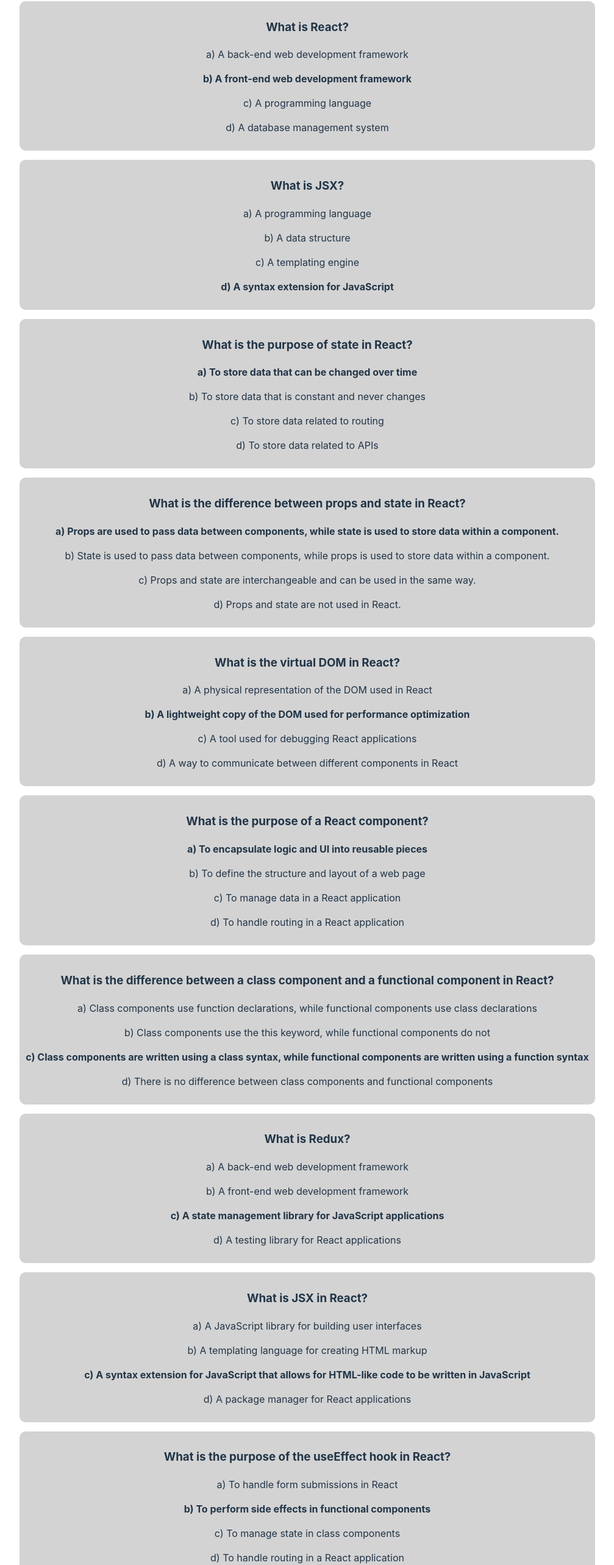
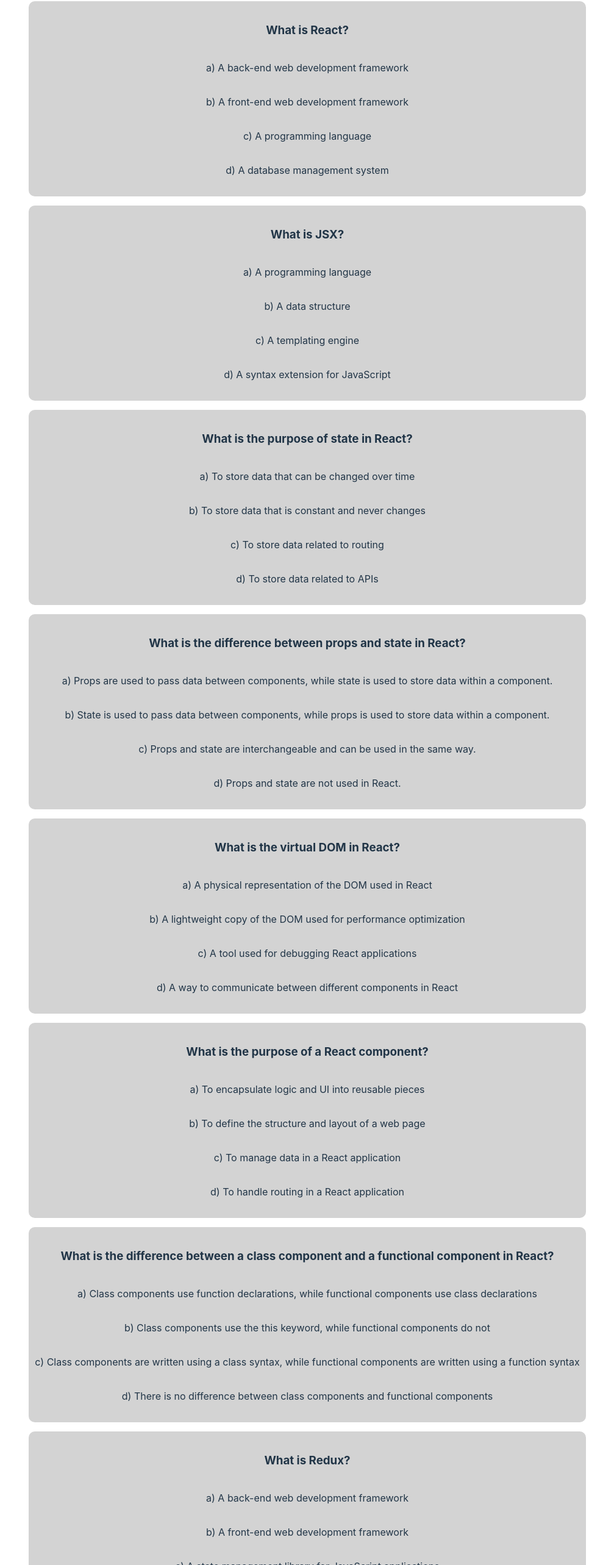
Before and after one commit to mz0121coder/sorcerers-of-code, a React (Vite) app in the folder Flashcards/: page /React in a window 1280 px wide. Shown: the part 155-2721 px from the top of the page at 61% size, without its empty margins (136-1143 px from the left). Built offline with nearby package versions, Linux system fonts and the light colour scheme.

Commit message:
MVP done
Used React card flip and refactored questions

```diff
--- a/Flashcards/src/topics/CSS.jsx
+++ b/Flashcards/src/topics/CSS.jsx
@@ -81,9 +81,7 @@
 					{!flippedCards[4] && (
 						<>
 							<p id='q5a'>a) font-family</p>
-							<p id='q5b'>
-								<b>b) font-style</b>
-							</p>
+							<p id='q5b'>b) font-style</p>
 							<p id='q5c'>c) font-color</p>
 							<p id='q5d'>d) font-size</p>
 						</>
@@ -100,9 +98,7 @@
 					<h3>What is the default value of the position property in CSS?</h3>
 					<p>a) static</p>
 					<p>b) absolute</p>
-					<p>
-						<b>c) relative</b>
-					</p>
+					<p>c) relative</p>
 					<p>d) fixed</p>
 				</div>
 				<div className='card back' onClick={() => handleCardClick(5)}>
@@ -130,9 +126,7 @@
 				<div className='card front' onClick={() => handleCardClick(7)}>
 					<h3>Which CSS property is used to make text bold?</h3>
 					<p>a) font-style</p>
-					<p>
-						<b>b) font-weight</b>
-					</p>
+					<p>b) font-weight</p>
 					<p>c) text-style</p>
 					<p>d) text-weight</p>
 				</div>
@@ -161,9 +155,7 @@
 					<h3>Which CSS property is used to set the height of an element?</h3>
 					<p>a) width</p>
 					<p>b) size</p>
-					<p>
-						<b>c) height</b>
-					</p>
+					<p>c) height</p>
 					<p>d) length</p>
 				</div>
 				<div className='card back' onClick={() => handleCardClick(9)}>
--- a/Flashcards/src/topics/JS.jsx
+++ b/Flashcards/src/topics/JS.jsx
@@ -20,9 +20,7 @@
 					onClick={() => handleCardClick(0)}>
 					<h3>What does the keyword this refer to in JavaScript?</h3>
 					<p>a) The global object</p>
-					<p>
-						<b>b) The object that called the function</b>
-					</p>
+					<p>b) The object that called the function</p>
 					<p>c) The function itself</p>
 					<p>d) The object where the function is defined</p>
 				</div>
@@ -44,9 +42,7 @@
 					</h3>
 					<>
 						<p id='q2a'>a) Array</p>
-						<p id='q2b'>
-							<b>b) Object</b>
-						</p>
+						<p id='q2b'>b) Object</p>
 						<p id='q2c'>c) ArrayObject</p>
 						<p id='q2d'>d) undefined</p>
 					</>
@@ -74,10 +70,8 @@
 							a) let is block-scoped, while var is function-scoped.
 						</p>
 						<p id='q3b'>
-							<b>
-								b) let is block-scoped, while var is function-scoped and can be
-								redeclared.
-							</b>
+							b) let is block-scoped, while var is function-scoped and can be
+							redeclared.
 						</p>
 						<p id='q3c'>
 							c) let is function-scoped, while var is block-scoped.
@@ -132,9 +126,7 @@
 							b) A function that takes in a callback function as an argument
 						</p>
 						<p id='q4c'>
-							<b>
-								c) A function that has access to variables in its outer scope
-							</b>
+							c) A function that has access to variables in its outer scope
 						</p>
 						<p id='q4d'>
 							d) A function that is not bound to an object and has no this
@@ -174,7 +166,7 @@
 							b) == compares value and type while === compares only value
 						</p>
 						<p id='q5c'>
-							<b>c) == compares only value while === compares value and type</b>
+							c) == compares only value while === compares value and type
 						</p>
 						<p id='q5d'>d) There is no difference between the two</p>
 					</div>
@@ -200,9 +192,7 @@
 							<p>a) 0 1 2 3 4 5</p>
 							<p>b) 0 1 2 3 4 5 6</p>
 							<p>c) 1 2 3 4 5 6</p>
-							<p>
-								<b>d) 1 2 3 4 5</b>
-							</p>
+							<p>d) 1 2 3 4 5</p>
 						</>
 					)}
 				</div>
@@ -232,11 +222,9 @@
 						<code>null</code>?
 					</h3>
 					<p>
-						<b>
-							a) <code>undefined</code> means a variable has been declared but
-							has not yet been assigned a value, while <code>null</code> is an
-							assignment value representing no value or no object.
-						</b>
+						a) <code>undefined</code> means a variable has been declared but has
+						not yet been assigned a value, while <code>null</code> is an
+						assignment value representing no value or no object.
 					</p>
 					<p>
 						b) <code>undefined</code> is an assignment value representing no
@@ -283,9 +271,7 @@
 					<p>a) TypeError: Cannot read property foo of undefined</p>
 					<p>b) TypeError: foo is not a function</p>
 					<p>c) undefined</p>
-					<p>
-						<b>d) ReferenceError: foo is not defined</b>
-					</p>
+					<p>d) ReferenceError: foo is not defined</p>
 				</div>
 				<div
 					className='card back'
@@ -360,9 +346,7 @@
 						console.log(z);
 					</code>
 					<p>a) The sum of x and y is 11.</p>
-					<p>
-						<b>b) The sum of x and y is 56.</b>
-					</p>
+					<p>b) The sum of x and y is 56.</p>
 					<p>c) The sum of x and y is undefined.</p>
 					<p>d) SyntaxError: Invalid template string expression</p>
 				</div>
--- a/Flashcards/src/topics/React.jsx
+++ b/Flashcards/src/topics/React.jsx
@@ -1,5 +1,6 @@
 import { useState } from 'react';
 import './topics.css';
+import ReactCardFlip from 'react-card-flip';
 
 export default function ReactQuestions() {
 	const [flippedCards, setFlippedCards] = useState([]);
@@ -13,88 +14,51 @@
 		<>
 			<h1>React Quiz</h1>
 			{/* Question 1 */}
-			<div
-				className='card'
-				style={{ backgroundColor: 'lightgrey' }}
-				onClick={() => handleCardClick(0)}>
+			<ReactCardFlip isFlipped={flippedCards[0]} flipDirection='horizontal'>
+				<div className='card front' onClick={() => handleCardClick(0)}>
 					<h3>What is React?</h3>
-				{!flippedCards[0] && (
-					<>
-						{' '}
-						<p id='q1a'>a) A back-end web development framework</p>
-						<p id='q1b'>
-							<b>b) A front-end web development framework</b>
-						</p>
-						<p id='q1c'>c) A programming language</p>
-						<p id='q1d'>d) A database management system</p>
-					</>
-				)}
-				{flippedCards[0] && (
-					<div>
+					<p>a) A back-end web development framework</p>
+					<p>b) A front-end web development framework</p>
+					<p>c) A programming language</p>
+					<p>d) A database management system</p>
+				</div>
+				<div className='card back' onClick={() => handleCardClick(0)}>
 					<p>Answer: b) A front-end web development framework</p>
 				</div>
-				)}
+			</ReactCardFlip>
+			{/* Question 2 */}
+			<ReactCardFlip isFlipped={flippedCards[1]} flipDirection='horizontal'>
+				<div className='card front' onClick={() => handleCardClick(1)}>
+					<h3>What is JSX?</h3>
+					<p>a) A programming language</p>
+					<p>b) A data structure</p>
+					<p>c) A templating engine</p>
+					<p>d) A syntax extension for JavaScript</p>
 				</div>
-			{/* Question 2 */}
-			<div
-				className='card'
-				style={{ backgroundColor: 'lightgrey' }}
-				onClick={() => handleCardClick(1)}>
-				<h3>What is JSX?</h3>
-				{!flippedCards[1] && (
-					<>
-						{' '}
-						<p id='q2a'>a) A programming language</p>
-						<p id='q2b'>b) A data structure</p>
-						<p id='q2c'>c) A templating engine</p>
-						<p id='q2d'>
-							<b>d) A syntax extension for JavaScript</b>
-						</p>
-					</>
-				)}
-				{flippedCards[1] && (
-					<div>
+				<div className='card back' onClick={() => handleCardClick(1)}>
 					<p>Answer: d) A syntax extension for JavaScript</p>
 				</div>
-				)}
+			</ReactCardFlip>
+			{/* Question 3 */}
+			<ReactCardFlip isFlipped={flippedCards[2]} flipDirection='horizontal'>
+				<div className='card front' onClick={() => handleCardClick(2)}>
+					<h3>What is the purpose of state in React?</h3>
+					<p>a) To store data that can be changed over time</p>
+					<p>b) To store data that is constant and never changes</p>
+					<p>c) To store data related to routing</p>
+					<p>d) To store data related to APIs</p>
 				</div>
-			{/* Question 3 */}
-			<div
-				className='card'
-				style={{ backgroundColor: 'lightgrey' }}
-				onClick={() => handleCardClick(2)}>
-				<h3>What is the purpose of state in React?</h3>
-				{!flippedCards[2] && (
-					<>
-						{' '}
-						<p id='q3a'>
-							<b>a) To store data that can be changed over time</b>
-						</p>
-						<p id='q3b'>b) To store data that is constant and never changes</p>
-						<p id='q3c'>c) To store data related to routing</p>
-						<p id='q3d'>d) To store data related to APIs</p>
-					</>
-				)}
-				{flippedCards[2] && (
-					<div>
+				<div className='card back' onClick={() => handleCardClick(2)}>
 					<p>Answer: a) To store data that can be changed over time</p>
 				</div>
-				)}
-			</div>
+			</ReactCardFlip>
 			{/* Question 4 */}
-			<div
-				className='card'
-				style={{ backgroundColor: 'lightgrey' }}
-				onClick={() => handleCardClick(3)}>
+			<ReactCardFlip isFlipped={flippedCards[3]} flipDirection='horizontal'>
+				<div className='card front' onClick={() => handleCardClick(3)}>
 					<h3>What is the difference between props and state in React?</h3>
-				{!flippedCards[3] && (
-					<>
-						{' '}
 					<p id='q4a'>
-							<b>
-								a) Props are used to pass data between components, while state
-								is used to store data within a component.
-							</b>
+						a) Props are used to pass data between components, while state is
+						used to store data within a component.
 					</p>
 					<p id='q4b'>
 						b) State is used to pass data between components, while props is
@@ -105,85 +69,62 @@
 						way.
 					</p>
 					<p id='q4d'>d) Props and state are not used in React.</p>
-					</>
-				)}
-				{flippedCards[3] && (
-					<div>
+				</div>
+				<div className='card back' onClick={() => handleCardClick(3)}>
 					<p>
 						Answer: a) Props are used to pass data between components, while
 						state is used to store data within a component.
 					</p>
 				</div>
-				)}
-			</div>
+			</ReactCardFlip>
 			{/* Question 5 */}
-			<div
-				className='card'
-				style={{ backgroundColor: 'lightgrey' }}
-				onClick={() => handleCardClick(4)}>
+			<ReactCardFlip isFlipped={flippedCards[4]} flipDirection='horizontal'>
+				<div className='card front' onClick={() => handleCardClick(4)}>
 					<h3>What is the virtual DOM in React?</h3>
-				{!flippedCards[4] && (
-					<>
-						{' '}
-						<p id='q5a'>
-							a) A physical representation of the DOM used in React
-						</p>
+					<p id='q5a'>a) A physical representation of the DOM used in React</p>
 					<p id='q5b'>
-							<b>
-								b) A lightweight copy of the DOM used for performance
-								optimization
-							</b>
+						b) A lightweight copy of the DOM used for performance optimization
 					</p>
 					<p id='q5c'>c) A tool used for debugging React applications</p>
 					<p id='q5d'>
 						d) A way to communicate between different components in React
 					</p>
-					</>
-				)}
-				{flippedCards[4] && (
-					<div>
+				</div>
+				<div className='card back' onClick={() => handleCardClick(4)}>
 					<p>
 						Answer: b) A lightweight copy of the DOM used for performance
 						optimization
 					</p>
 				</div>
-				)}
-			</div>
+			</ReactCardFlip>
 			{/* Question 6 */}
-			<div
-				className='card'
-				style={{ backgroundColor: 'lightgrey' }}
-				onClick={() => handleCardClick(5)}>
+			<ReactCardFlip isFlipped={flippedCards[5]} flipDirection='horizontal'>
+				<div className='card front' onClick={() => handleCardClick(5)}>
 					<h3>What is the purpose of a React component?</h3>
 					{!flippedCards[5] && (
 						<>
-						{' '}
 							<p id='q6a'>
-							<b>a) To encapsulate logic and UI into reusable pieces</b>
+								a) To encapsulate logic and UI into reusable pieces
 							</p>
-						<p id='q6b'>b) To define the structure and layout of a web page</p>
+							<p id='q6b'>
+								b) To define the structure and layout of a web page
+							</p>
 							<p id='q6c'>c) To manage data in a React application</p>
 							<p id='q6d'>d) To handle routing in a React application</p>
 						</>
 					)}
-				{flippedCards[5] && (
-					<div>
+				</div>
+				<div className='card back' onClick={() => handleCardClick(5)}>
 					<p>Answer: a) To encapsulate logic and UI into reusable pieces</p>
 				</div>
-				)}
-			</div>
+			</ReactCardFlip>
 			{/* Question 7 */}
-			<div
-				className='card'
-				style={{ backgroundColor: 'lightgrey' }}
-				onClick={() => handleCardClick(6)}>
+			<ReactCardFlip isFlipped={flippedCards[6]} flipDirection='horizontal'>
+				<div className='card front' onClick={() => handleCardClick(6)}>
 					<h3>
 						What is the difference between a class component and a functional
 						component in React?
 					</h3>
-				{!flippedCards[6] && (
-					<>
-						{' '}
 					<p id='q7a'>
 						a) Class components use function declarations, while functional
 						components use class declarations
@@ -193,103 +134,68 @@
 						components do not
 					</p>
 					<p id='q7c'>
-							<b>
 						c) Class components are written using a class syntax, while
 						functional components are written using a function syntax
-							</b>
 					</p>
 					<p id='q7d'>
 						d) There is no difference between class components and functional
 						components
 					</p>
-					</>
-				)}
-				{flippedCards[6] && (
-					<div>
+				</div>
+				<div className='card back' onClick={() => handleCardClick(6)}>
 					<p>
-							Answer: c) Class components are written using a class syntax,
-							while functional components are written using a function syntax
+						Answer: c) Class components are written using a class syntax, while
+						functional components are written using a function syntax
 					</p>
 				</div>
-				)}
+			</ReactCardFlip>
+			{/* Question 8 */}
+			<ReactCardFlip isFlipped={flippedCards[7]} flipDirection='horizontal'>
+				<div className='card front' onClick={() => handleCardClick(7)}>
+					<h3>What is Redux?</h3>
+					<p>a) A back-end web development framework</p>
+					<p>b) A front-end web development framework</p>
+					<p>c) A state management library for JavaScript applications</p>
+					<p>d) A testing library for React applications</p>
 				</div>
-			{/* Question 8 */}
-			<div
-				className='card'
-				style={{ backgroundColor: 'lightgrey' }}
-				onClick={() => handleCardClick(7)}>
-				<h3>What is Redux?</h3>
-				{!flippedCards[7] && (
-					<>
-						{' '}
-						<p id='q8a'>a) A back-end web development framework</p>
-						<p id='q8b'>b) A front-end web development framework</p>
-						<p id='q8c'>
-							<b>c) A state management library for JavaScript applications</b>
-						</p>
-						<p id='q8d'>d) A testing library for React applications</p>
-					</>
-				)}
-				{flippedCards[7] && (
-					<div>
+				<div className='card back' onClick={() => handleCardClick(7)}>
 					<p>
 						Answer: c) A state management library for JavaScript applications
 					</p>
 				</div>
-				)}
+			</ReactCardFlip>
+			{/* Question 9 */}
+			<ReactCardFlip isFlipped={flippedCards[8]} flipDirection='horizontal'>
+				<div className='card front' onClick={() => handleCardClick(8)}>
+					<h3>What is JSX in React?</h3>
+					<p>a) A JavaScript library for building user interfaces</p>
+					<p>b) A templating language for creating HTML markup</p>
+					<p>
+						c) A syntax extension for JavaScript that allows for HTML-like code
+						to be written in JavaScript
+					</p>
+					<p>d) A package manager for React applications</p>
 				</div>
-			{/* Question 9 */}
-			<div
-				className='card'
-				style={{ backgroundColor: 'lightgrey' }}
-				onClick={() => handleCardClick(8)}>
-				<h3>What is JSX in React?</h3>
-				{!flippedCards[8] && (
-					<>
-						{' '}
-						<p id='q9a'>a) A JavaScript library for building user interfaces</p>
-						<p id='q9b'>b) A templating language for creating HTML markup</p>
-						<p id='q9c'>
-							<b>
-								c) A syntax extension for JavaScript that allows for HTML-like
-								code to be written in JavaScript
-							</b>
-						</p>
-						<p id='q9d'>d) A package manager for React applications</p>
-					</>
-				)}
-				{flippedCards[8] && (
-					<div>
+				<div className='card back' onClick={() => handleCardClick(8)}>
 					<p>
 						Answer: c) A syntax extension for JavaScript that allows for
 						HTML-like code to be written in JavaScript
 					</p>
 				</div>
-				)}
+			</ReactCardFlip>{' '}
+			{/* Question 10 */}
+			<ReactCardFlip isFlipped={flippedCards[9]} flipDirection='horizontal'>
+				<div className='card front' onClick={() => handleCardClick(9)}>
+					<h3>What is the purpose of the useEffect hook in React?</h3>
+					<p>a) To handle form submissions in React</p>
+					<p>b) To perform side effects in functional components</p>
+					<p>c) To manage state in class components</p>
+					<p>d) To handle routing in a React application</p>
 				</div>
-			{/* Question 10 */}
-			<div
-				className='card'
-				style={{ backgroundColor: 'lightgrey' }}
-				onClick={() => handleCardClick(9)}>
-				<h3>What is the purpose of the useEffect hook in React?</h3>
-				{!flippedCards[9] && (
-					<>
-						{' '}
-						<p id='q10a'>a) To handle form submissions in React</p>
-						<p id='q10b'>
-							<b>b) To perform side effects in functional components</b>
-						</p>
-						<p id='q10c'>c) To manage state in class components</p>
-						<p id='q10d'>d) To handle routing in a React application</p>
-					</>
-				)}
-				{flippedCards[9] && (
-					<div>
+				<div className='card back' onClick={() => handleCardClick(9)}>
 					<p>Answer: b) To perform side effects in functional components</p>
 				</div>
-				)}
-			</div>
+			</ReactCardFlip>
 		</>
 	);
 }
--- a/Flashcards/src/topics/topics.css
+++ b/Flashcards/src/topics/topics.css
@@ -1,6 +1,12 @@
 .card {
+  display: flex;
+  align-items: center;
+  justify-content: center;
+  flex-direction: column;
   border-radius: 10px;
   padding: 10px;
   margin: 15px;
   background-color: lightgray;
+  width: auto;
+  height: 300px;
 }
```
Lines whose indentation alone changed are shown as unchanged.
